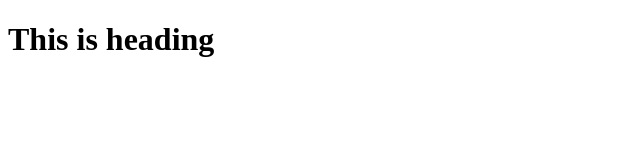
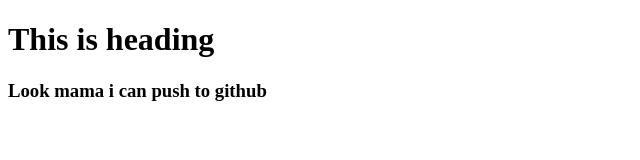
Before and after one commit to sabersajon/myfirstwebsite, a plain HTML site: page index.html in a window 1280 px wide. Shown: the whole page, without its empty margins (0-640 px from the left). Drawn offline with Linux system fonts and the light colour scheme.

Commit message:
learned github

```diff
--- a/index.html
+++ b/index.html
@@ -8,5 +8,6 @@
 </head>
 <body>
     <h1>This is heading</h1>
+    <h3>Look mama i can push to github</h3>
 </body>
 </html>
```
